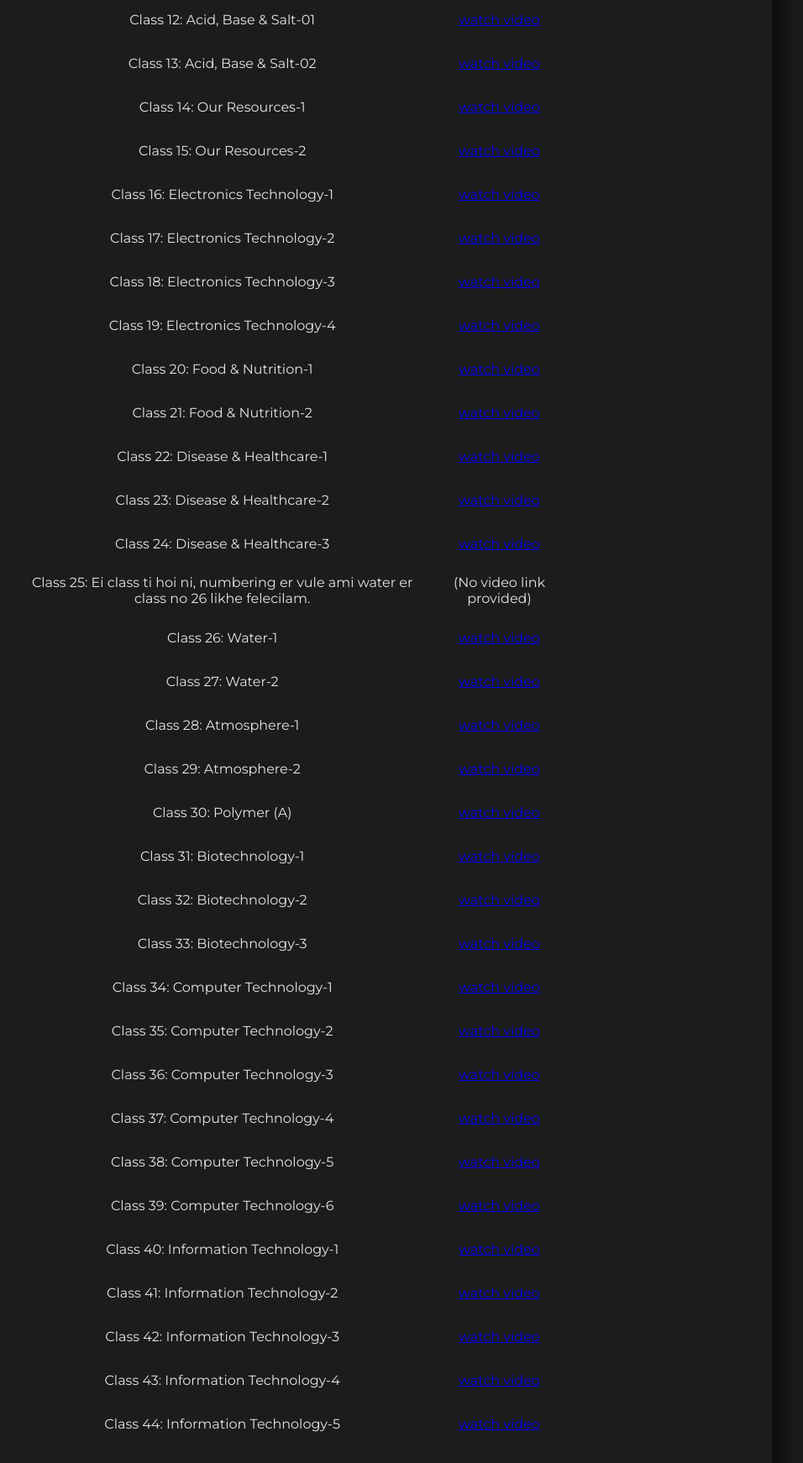
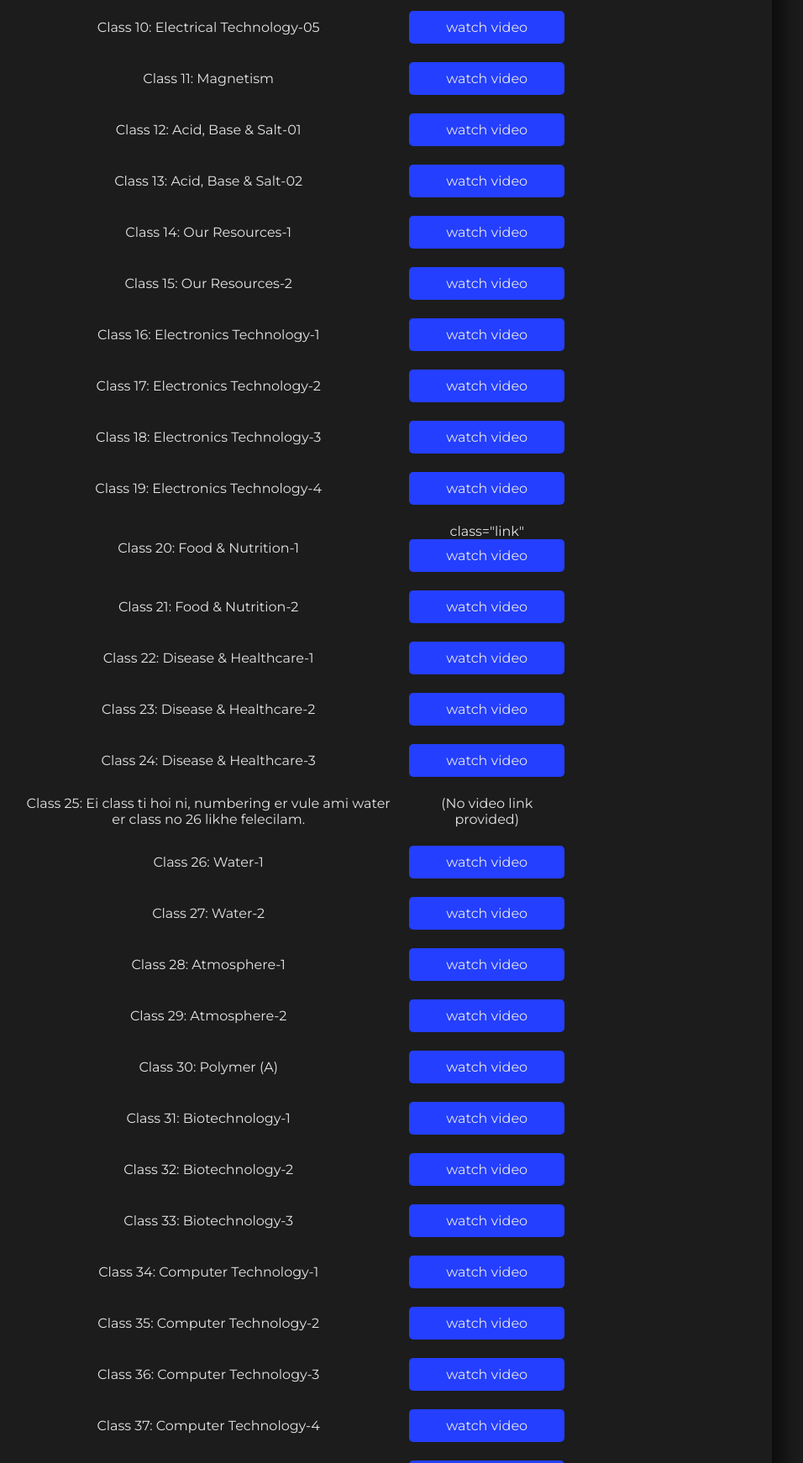
Before and after one commit to noor39/writtenscience44, a plain HTML site: page index.html in a window 1280 px wide. Shown: the part 1058-2800 px from the top of the page at 84% size, without its empty margins (221-1177 px from the left). Drawn offline with Linux system fonts and the light colour scheme.

Commit message:
Update index.html

```diff
--- a/index.html
+++ b/index.html
@@ -41,182 +41,182 @@
 	<tbody>
 		<tr>
     <td>Welcoming Class</td>
-    <td><a href="https://www.facebook.com/100004390994356/videos/305375258381687/" target="_blank">watch video</a></td>
+    <td class="link"><a href="https://www.facebook.com/100004390994356/videos/305375258381687/" target="_blank">watch video</a></td>
 </tr>
 <tr>
     <td>Class 01: Light-01</td>
-    <td><a href="https://www.facebook.com/100004390994356/videos/461147159170263/" target="_blank">watch video</a></td>
+    <td class="link"><a href="https://www.facebook.com/100004390994356/videos/461147159170263/" target="_blank">watch video</a></td>
 </tr>
 <tr>
     <td>Class 02: Light-02</td>
-    <td><a href="https://www.facebook.com/100004390994356/videos/3622253268002059/" target="_blank">watch video</a></td>
+    <td class="link"><a href="https://www.facebook.com/100004390994356/videos/3622253268002059/" target="_blank">watch video</a></td>
 </tr>
-<tr>
+<tr> class="link"
     <td>Class 03: Light-03</td>
-    <td><a href="https://www.facebook.com/100004390994356/videos/378263887732608/" target="_blank">watch video</a></td>
+    <td class="link"><a href="https://www.facebook.com/100004390994356/videos/378263887732608/" target="_blank">watch video</a></td>
 </tr>
 <tr>
     <td>Class 04: Sound-01</td>
-    <td><a href="https://web.facebook.com/100004390994356/videos/508403710974598/" target="_blank">watch video</a></td>
+    <td class="link"><a href="https://web.facebook.com/100004390994356/videos/508403710974598/" target="_blank">watch video</a></td>
 </tr>
 <tr>
     <td>Class 05: Sound-02</td>
-    <td><a href="https://web.facebook.com/100004390994356/videos/712361996750832/" target="_blank">watch video</a></td>
+    <td class="link"><a href="https://web.facebook.com/100004390994356/videos/712361996750832/" target="_blank">watch video</a></td>
 </tr>
 <tr>
     <td>Class 06: Electrical Technology-01</td>
-    <td><a href="https://www.facebook.com/100004390994356/videos/1194739254420753/" target="_blank">watch video</a></td>
+    <td class="link"><a href="https://www.facebook.com/100004390994356/videos/1194739254420753/" target="_blank">watch video</a></td>
 </tr>
 <tr>
     <td>Class 07: Electrical Technology-02</td>
-    <td><a href="https://www.facebook.com/100004390994356/videos/412230950855422/" target="_blank">watch video</a></td>
+    <td class="link"><a href="https://www.facebook.com/100004390994356/videos/412230950855422/" target="_blank">watch video</a></td>
 </tr>
 <tr>
     <td>Class 08: Electrical Technology-03</td>
-    <td><a href="https://www.facebook.com/100004390994356/videos/999630230655653/" target="_blank">watch video</a></td>
+    <td class="link"><a href="https://www.facebook.com/100004390994356/videos/999630230655653/" target="_blank">watch video</a></td>
 </tr>
 <tr>
     <td>Class 09: Electrical Technology-04</td>
-    <td><a href="https://www.facebook.com/100004390994356/videos/317704350496590/" target="_blank">watch video</a></td>
+    <td class="link"><a href="https://www.facebook.com/100004390994356/videos/317704350496590/" target="_blank">watch video</a></td>
 </tr>
 <tr>
     <td>Class 10: Electrical Technology-05</td>
-    <td><a href="https://www.facebook.com/100004390994356/videos/746231670037134/" target="_blank">watch video</a></td>
+    <td class="link"><a href="https://www.facebook.com/100004390994356/videos/746231670037134/" target="_blank">watch video</a></td>
 </tr>
 <tr>
     <td>Class 11: Magnetism</td>
-    <td><a href="https://web.facebook.com/100004390994356/videos/1198119144318224/" target="_blank">watch video</a></td>
+    <td class="link"><a href="https://web.facebook.com/100004390994356/videos/1198119144318224/" target="_blank">watch video</a></td>
 </tr>
 <tr>
     <td>Class 12: Acid, Base & Salt-01</td>
-    <td><a href="https://web.facebook.com/100004390994356/videos/2167097293467609/" target="_blank">watch video</a></td>
+    <td class="link"><a href="https://web.facebook.com/100004390994356/videos/2167097293467609/" target="_blank">watch video</a></td>
 </tr>
 <tr>
     <td>Class 13: Acid, Base & Salt-02</td>
-    <td><a href="https://web.facebook.com/100004390994356/videos/1854703794731938/" target="_blank">watch video</a></td>
+    <td class="link"><a href="https://web.facebook.com/100004390994356/videos/1854703794731938/" target="_blank">watch video</a></td>
 </tr>
 <tr>
     <td>Class 14: Our Resources-1</td>
-    <td><a href="https://web.facebook.com/100004390994356/videos/1709257476108929/" target="_blank">watch video</a></td>
+    <td class="link"><a href="https://web.facebook.com/100004390994356/videos/1709257476108929/" target="_blank">watch video</a></td>
 </tr>
 <tr>
     <td>Class 15: Our Resources-2</td>
-    <td><a href="https://web.facebook.com/100004390994356/videos/369350895357333/" target="_blank">watch video</a></td>
+    <td class="link"><a href="https://web.facebook.com/100004390994356/videos/369350895357333/" target="_blank">watch video</a></td>
 </tr>
 <tr>
     <td>Class 16: Electronics Technology-1</td>
-    <td><a href="https://web.facebook.com/100004390994356/videos/424642659641491/" target="_blank">watch video</a></td>
+    <td class="link"><a href="https://web.facebook.com/100004390994356/videos/424642659641491/" target="_blank">watch video</a></td>
 </tr>
 <tr>
     <td>Class 17: Electronics Technology-2</td>
-    <td><a href="https://web.facebook.com/100004390994356/videos/378082584400985/" target="_blank">watch video</a></td>
+    <td class="link"><a href="https://web.facebook.com/100004390994356/videos/378082584400985/" target="_blank">watch video</a></td>
 </tr>
 <tr>
     <td>Class 18: Electronics Technology-3</td>
-    <td><a href="https://web.facebook.com/100004390994356/videos/486486539482150/" target="_blank">watch video</a></td>
+    <td class="link"><a href="https://web.facebook.com/100004390994356/videos/486486539482150/" target="_blank">watch video</a></td>
 </tr>
 <tr>
     <td>Class 19: Electronics Technology-4</td>
-    <td><a href="https://web.facebook.com/100004390994356/videos/479805763593092/" target="_blank">watch video</a></td>
+    <td class="link"><a href="https://web.facebook.com/100004390994356/videos/479805763593092/" target="_blank">watch video</a></td>
 </tr>
 <tr>
     <td>Class 20: Food & Nutrition-1</td>
-    <td><a href="https://web.facebook.com/100004390994356/videos/1148538192672897/" target="_blank">watch video</a></td>
+    <td class="link"> class="link"<a href="https://web.facebook.com/100004390994356/videos/1148538192672897/" target="_blank">watch video</a></td>
 </tr>
 <tr>
     <td>Class 21: Food & Nutrition-2</td>
-    <td><a href="https://web.facebook.com/100004390994356/videos/600035014895806/" target="_blank">watch video</a></td>
+    <td class="link"><a href="https://web.facebook.com/100004390994356/videos/600035014895806/" target="_blank">watch video</a></td>
 </tr>
 <tr>
     <td>Class 22: Disease & Healthcare-1</td>
-    <td><a href="https://web.facebook.com/100004390994356/videos/808849640292969/" target="_blank">watch video</a></td>
+    <td class="link"><a href="https://web.facebook.com/100004390994356/videos/808849640292969/" target="_blank">watch video</a></td>
 </tr>
 <tr>
     <td>Class 23: Disease & Healthcare-2</td>
-    <td><a href="https://web.facebook.com/100004390994356/videos/400245022278943/" target="_blank">watch video</a></td>
+    <td class="link"><a href="https://web.facebook.com/100004390994356/videos/400245022278943/" target="_blank">watch video</a></td>
 </tr>
 <tr>
     <td>Class 24: Disease & Healthcare-3</td>
-    <td><a href="https://web.facebook.com/100004390994356/videos/759092522086251/" target="_blank">watch video</a></td>
+    <td class="link"><a href="https://web.facebook.com/100004390994356/videos/759092522086251/" target="_blank">watch video</a></td>
 </tr>
 <tr>
     <td>Class 25: Ei class ti hoi ni, numbering er vule ami water er class no 26 likhe felecilam.</td>
-    <td>(No video link provided)</td>
+    <td class="link">(No video link provided)</td>
 </tr>
 <tr>
     <td>Class 26: Water-1</td>
-    <td><a href="https://web.facebook.com/100004390994356/videos/784926902745223/" target="_blank">watch video</a></td>
+    <td class="link"><a href="https://web.facebook.com/100004390994356/videos/784926902745223/" target="_blank">watch video</a></td>
 </tr>
 <tr>
     <td>Class 27: Water-2</td>
-    <td><a href="https://web.facebook.com/100004390994356/videos/467445838620152/" target="_blank">watch video</a></td>
+    <td class="link"><a href="https://web.facebook.com/100004390994356/videos/467445838620152/" target="_blank">watch video</a></td>
 </tr>
 <tr>
     <td>Class 28: Atmosphere-1</td>
-    <td><a href="https://web.facebook.com/100004390994356/videos/763364011617379/" target="_blank">watch video</a></td>
+    <td class="link"><a href="https://web.facebook.com/100004390994356/videos/763364011617379/" target="_blank">watch video</a></td>
 </tr>
 <tr>
     <td>Class 29: Atmosphere-2</td>
-    <td><a href="https://web.facebook.com/100004390994356/videos/608239534294033/" target="_blank">watch video</a></td>
+    <td class="link"><a href="https://web.facebook.com/100004390994356/videos/608239534294033/" target="_blank">watch video</a></td>
 </tr>
 <tr>
     <td>Class 30: Polymer (A)</td>
-    <td><a href="https://web.facebook.com/100004390994356/videos/1140794786847647/" target="_blank">watch video</a></td>
+    <td class="link"><a href="https://web.facebook.com/100004390994356/videos/1140794786847647/" target="_blank">watch video</a></td>
 </tr>
 <tr>
     <td>Class 31: Biotechnology-1</td>
-    <td><a href="https://web.facebook.com/100004390994356/videos/499650841974960/" target="_blank">watch video</a></td>
+    <td class="link"><a href="https://web.facebook.com/100004390994356/videos/499650841974960/" target="_blank">watch video</a></td>
 </tr>
 <tr>
     <td>Class 32: Biotechnology-2</td>
-    <td><a href="https://web.facebook.com/100004390994356/videos/1199847704303602/" target="_blank">watch video</a></td>
+    <td class="link"><a href="https://web.facebook.com/100004390994356/videos/1199847704303602/" target="_blank">watch video</a></td>
 </tr>
 <tr>
     <td>Class 33: Biotechnology-3</td>
-    <td><a href="https://web.facebook.com/100004390994356/videos/487948959922414/" target="_blank">watch video</a></td>
+    <td class="link"><a href="https://web.facebook.com/100004390994356/videos/487948959922414/" target="_blank">watch video</a></td>
 </tr>
 <tr>
     <td>Class 34: Computer Technology-1</td>
-    <td><a href="https://web.facebook.com/100004390994356/videos/620876719588521/" target="_blank">watch video</a></td>
+    <td class="link"><a href="https://web.facebook.com/100004390994356/videos/620876719588521/" target="_blank">watch video</a></td>
 </tr>
 <tr>
     <td>Class 35: Computer Technology-2</td>
-    <td><a href="https://web.facebook.com/100004390994356/videos/778493680114716/" target="_blank">watch video</a></td>
+    <td class="link"><a href="https://web.facebook.com/100004390994356/videos/778493680114716/" target="_blank">watch video</a></td>
 </tr>
 <tr>
     <td>Class 36: Computer Technology-3</td>
-    <td><a href="https://web.facebook.com/100004390994356/videos/1555779078186849/" target="_blank">watch video</a></td>
+    <td class="link"><a href="https://web.facebook.com/100004390994356/videos/1555779078186849/" target="_blank">watch video</a></td>
 </tr>
 <tr>
     <td>Class 37: Computer Technology-4</td>
-    <td><a href="https://web.facebook.com/100004390994356/videos/484388407064314/" target="_blank">watch video</a></td>
+    <td class="link"><a href="https://web.facebook.com/100004390994356/videos/484388407064314/" target="_blank">watch video</a></td>
 </tr>
 <tr>
     <td>Class 38: Computer Technology-5</td>
-    <td><a href="https://web.facebook.com/100004390994356/videos/1160901778171521/" target="_blank">watch video</a></td>
+    <td class="link"><a href="https://web.facebook.com/100004390994356/videos/1160901778171521/" target="_blank">watch video</a></td>
 </tr><tr>
     <td>Class 39: Computer Technology-6</td>
-    <td><a href="https://web.facebook.com/100004390994356/videos/3254538961452581/" target="_blank">watch video</a></td>
+    <td class="link"><a href="https://web.facebook.com/100004390994356/videos/3254538961452581/" target="_blank">watch video</a></td>
 </tr>
 <tr>
     <td>Class 40: Information Technology-1</td>
-    <td><a href="https://web.facebook.com/100004390994356/videos/953150798976700/" target="_blank">watch video</a></td>
+    <td class="link"><a href="https://web.facebook.com/100004390994356/videos/953150798976700/" target="_blank">watch video</a></td>
 </tr>
 <tr>
     <td>Class 41: Information Technology-2</td>
-    <td><a href="https://web.facebook.com/100004390994356/videos/828826665058845/" target="_blank">watch video</a></td>
+    <td class="link"><a href="https://web.facebook.com/100004390994356/videos/828826665058845/" target="_blank">watch video</a></td>
 </tr>
 <tr>
     <td>Class 42: Information Technology-3</td>
-    <td><a href="https://web.facebook.com/100004390994356/videos/1511632915971888/" target="_blank">watch video</a></td>
+    <td class="link"><a href="https://web.facebook.com/100004390994356/videos/1511632915971888/" target="_blank">watch video</a></td>
 </tr>
 <tr>
     <td>Class 43: Information Technology-4</td>
-    <td><a href="https://web.facebook.com/100004390994356/videos/6232893296739914/" target="_blank">watch video</a></td>
+    <td class="link"><a href="https://web.facebook.com/100004390994356/videos/6232893296739914/" target="_blank">watch video</a></td>
 </tr>
 <tr>
     <td>Class 44: Information Technology-5</td>
-    <td><a href="https://web.facebook.com/100004390994356/videos/827805781876717/" target="_blank">watch video</a></td>
+    <td class="link"><a href="https://web.facebook.com/100004390994356/videos/827805781876717/" target="_blank">watch video</a></td>
 </tr>
 </tbody>
 
@@ -241,3 +241,8 @@
 
 </body>
 </html>
+
+<!-- 		<tr>
+    <td>Written plus Preliminary Mental Ability</td>
+    <td class="link"><a href="https://noor39.github.io/mental-ability/" target="_blank">Click</a></td>
+</tr> -->
```
